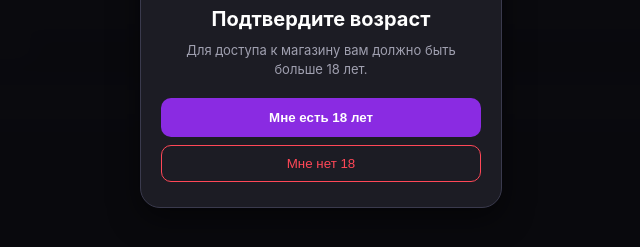
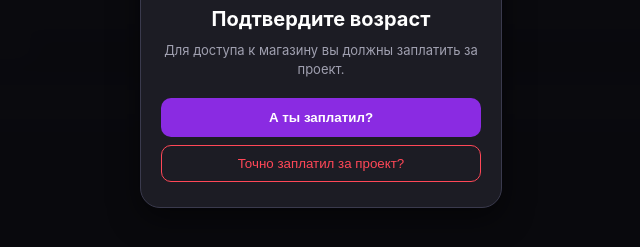
Before and after one commit to zxcmazic/merzik-shop, a plain HTML site: page index.html in a window 1280 px wide. Shown: the part 335-582 px from the top of the page, without its empty margins (319-959 px from the left). Drawn offline with Linux system fonts and the light colour scheme; a script that the page names is missing.

Commit message:
index.html

```diff
--- a/index.html
+++ b/index.html
@@ -98,9 +98,9 @@
         <div class="age-box">
             <div style="font-size: 40px; margin-bottom: 10px;">🔞</div>
             <div class="age-title">Подтвердите возраст</div>
-            <div class="age-desc">Для доступа к магазину вам должно быть больше 18 лет.</div>
-            <button class="age-btn-accept" onclick="confirmAge()">Мне есть 18 лет</button>
-            <button class="age-btn-decline" onclick="declineAge()">Мне нет 18</button>
+            <div class="age-desc">Для доступа к магазину вы должны заплатить за проект.</div>
+            <button class="age-btn-accept" onclick="confirmAge()">А ты заплатил?</button>
+            <button class="age-btn-decline" onclick="declineAge()">Точно заплатил за проект?</button>
         </div>
     </div>
 
```
